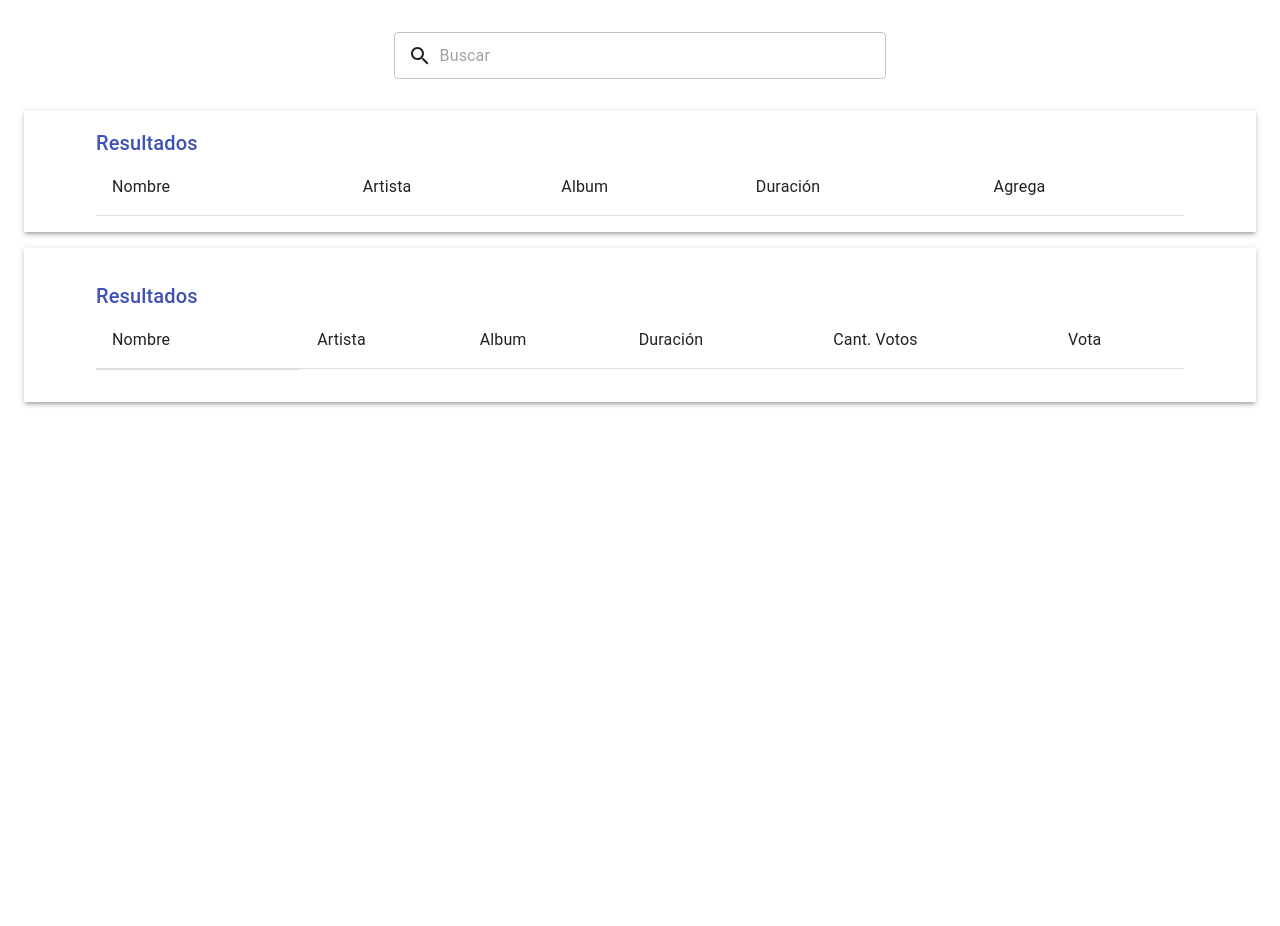
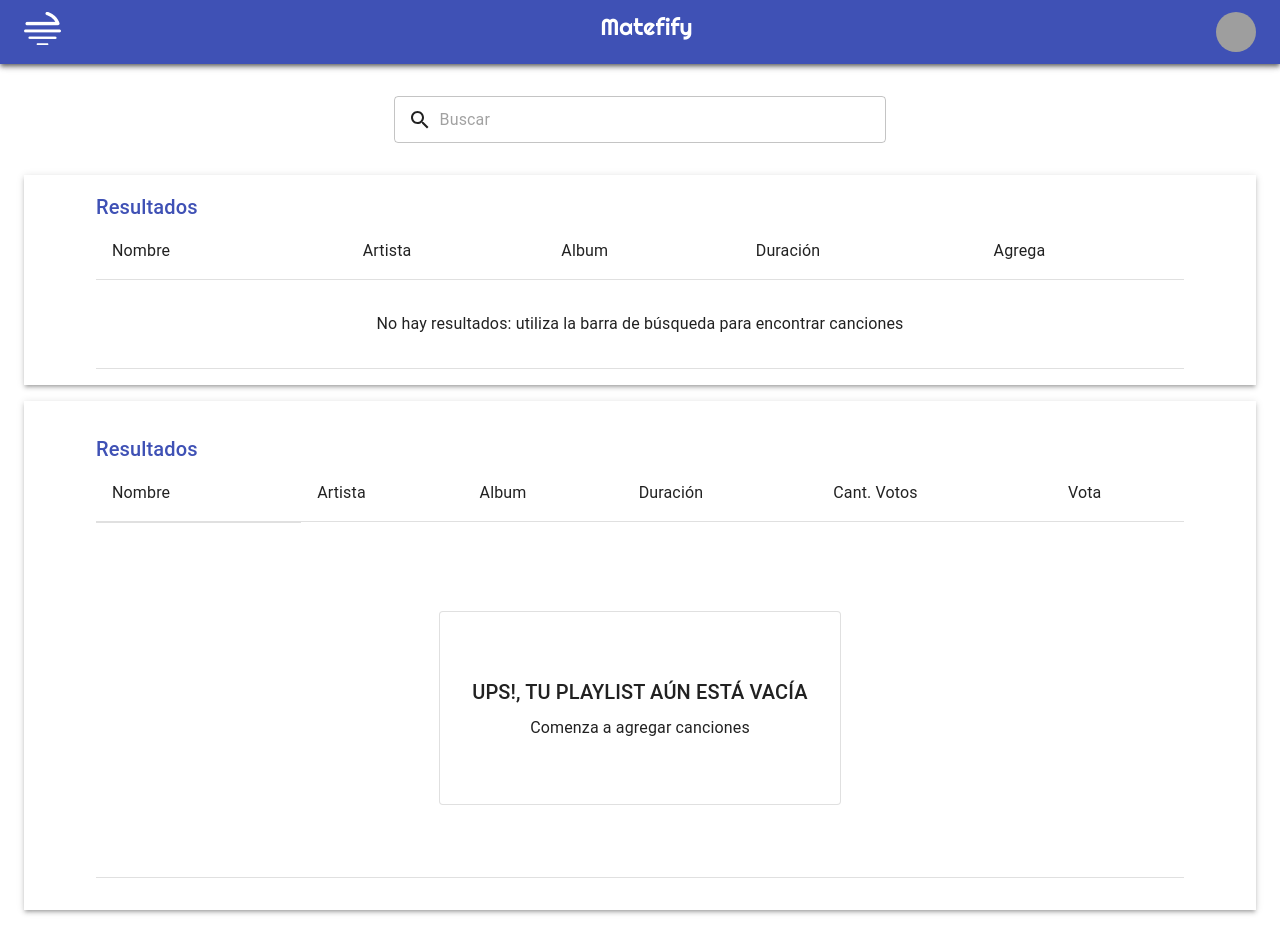
Before and after one commit to Ry-Ferreira/Proyecto-Modulo-2, a React (Create React App) app in the folder app-run/: page /playlist/1 in a window 1280 px wide. Before the commit the page ends 800 px from the top, so only its background shows below. Built offline with nearby package versions, Linux system fonts and the light colour scheme; grey boxes are pictures that could not be loaded.

Commit message:
finish-logic

```diff
--- a/app-run/package.json
+++ b/app-run/package.json
@@ -5,7 +5,9 @@
   "dependencies": {
     "@material-ui/core": "^4.11.0",
     "@material-ui/icons": "^4.9.1",
+    "@material-ui/lab": "^4.0.0-alpha.56",
     "@material-ui/styles": "^4.10.0",
+    "fontsource-roboto": "^3.0.3",
     "react": "^16.13.1",
     "react-dom": "^16.13.1",
     "react-router-dom": "^5.2.0",
--- a/app-run/public/index.html
+++ b/app-run/public/index.html
@@ -5,6 +5,7 @@
     <meta name="viewport" content="width=device-width, initial-scale=1">
     <link rel="shortcut icon" href="%PUBLIC_URL%/favicon.ico">
     <link rel="stylesheet" href="https://fonts.googleapis.com/icon?family=Material+Icons" />
+    <link href="https://fonts.googleapis.com/css2?family=Righteous&display=swap" rel="stylesheet">
     <!--
       Notice the use of %PUBLIC_URL% in the tag above.
       It will be replaced with the URL of the `public` folder during the build.
--- a/app-run/src/App.js
+++ b/app-run/src/App.js
@@ -1,18 +1,24 @@
-import React, { Fragment } from 'react';
+import React, { useState } from 'react';
 import { BrowserRouter as Router, Switch, Route, Link } from "react-router-dom";
 
 // COMPONENTS
 
 import Login from './Pages/Login';
 import Playlist from './Pages/Playlist';
+import Snackbar from './Components/Snackbar';
 
 const App = () => {
+
+
 
   return(
       <Router>
           <Switch>
+            <Route path="/playlist/:uuidUser">
+              <Playlist />
+            </Route>
             <Route path="/playlist">
-              <Playlist />
+              <Snackbar />
             </Route>
             <Route path="/">
               <Login />
--- a/app-run/src/Components/Form.js
+++ b/app-run/src/Components/Form.js
@@ -44,6 +44,7 @@ const Form = (props) => {
                                         id="outlined-basic"
                                         label="Correo electrónico"
                                         variant="outlined"
+                                        onChange={props.handleInputEmail}
                                     />
                                 </Box>
                                 <Box mt={4} width="50%">
@@ -54,18 +55,18 @@ const Form = (props) => {
                                         type="password"
                                         autoComplete="current-password"
                                         variant="outlined"
+                                        onChange={props.handleInputPassword}
                                     />
                                 </Box>
                                 <Box mt={4} width="50%">
                                     <Button
-
                                         fullWidth="bool"
                                         variant="contained"
                                         classes={{
                                             root: classes.root
                                             }}
                                         color="secondary"
-                                        onClick={props.onClick}
+                                        onClick={props.onclick}
                                         >
                                         COMENZAR A CREAR PLAYLISTS
                                     </Button>
--- a/app-run/src/Components/MyPlaylist.js
+++ b/app-run/src/Components/MyPlaylist.js
@@ -17,7 +17,7 @@ import TableBody from '@material-ui/core/TableBody';
 import IconButton from '@material-ui/core/IconButton';
 import ThumbUpAltIcon from '@material-ui/icons/ThumbUpAlt';
 import ThumbDownIcon from '@material-ui/icons/ThumbDown';
-import FavButton from './Sub-components/FavButton';
+import Hidden from '@material-ui/core/Hidden';
 
 const useStyles = makeStyles({
     root: {
@@ -34,20 +34,6 @@ const MyPlaylist = (props) => {
 
     const classes = useStyles();
 
-    const [count, setCountUp] = useState();
-
-    const songItem = props.myPlaylist;
-
-    const handleUpCount = () => {
-        setCountUp([...songItem]);
-    }
-
-    const handleDownCount = () => {
-        console.log("estoy bajando" + songItem);
-    }
-
-
-
 
 
     return (
@@ -61,14 +47,31 @@ const MyPlaylist = (props) => {
                                 <TableRow>
                                     <TableCell><Typography variant="body1"> Nombre </Typography></TableCell>
                                     <TableCell><Typography variant="body1"> Artista </Typography></TableCell>
+                                    <Hidden xsDown>
                                         <TableCell><Typography variant="body1"> Album </Typography></TableCell>
                                         <TableCell><Typography variant="body1"> Duración </Typography></TableCell>
                                         <TableCell><Typography variant="body1"> Cant. Votos </Typography></TableCell>
+                                    </Hidden>
                                     <TableCell><Typography variant="body1"> Vota </Typography></TableCell>
                                 </TableRow>
                             </TableHead>
                             <TableBody>
                                 <Divider variant="middle" classes={{ root: classes.root }} />
+                                {props.existSong &&
+                                    <TableRow key="empty" align='center'>
+                                        <TableCell
+                                            colspan="6"
+                                            style={{
+                                                "text-align": "center"
+                                            }}>
+                                            <Grid container="bool" direction="column" alignItems="center">
+                                                <Box width='75%' alignItems='center'>
+                                                   <EmptyList />
+                                                </Box>
+                                            </Grid>
+                                        </TableCell>
+                                    </TableRow>
+                                }
                                 {props.myPlaylist.map((song) => (
                                     <TableRow key={song.uuid}>
                                         <TableCell align="left">
@@ -80,9 +83,11 @@ const MyPlaylist = (props) => {
                                             </Grid>
                                         </TableCell>
                                         <TableCell align="left">{song.artist.name}</TableCell>
+                                        <Hidden xsDown>
                                             <TableCell align="left">{song.album}</TableCell>
                                             <TableCell align="left">{song.duration}</TableCell>
                                             <TableCell align="left">{song.count}</TableCell>
+                                        </Hidden>
                                         <TableCell align="left">
                                             <Box>
                                                 <IconButton onClick={(event) => props.handleUpCount(event, song.uuid)}>
@@ -94,7 +99,6 @@ const MyPlaylist = (props) => {
                                                     </Box>
                                                 </IconButton>
                                             </Box>
-                                            {/* <FavButton song={song} onClickUp={props.handleUpCount} onClickDown={props.handleDownCount} />*/}
                                         </TableCell>
                                     </TableRow>
                                 ))
--- a/app-run/src/Components/NavBar.js
+++ b/app-run/src/Components/NavBar.js
@@ -4,9 +4,22 @@ import AppBar from '@material-ui/core/AppBar';
 import Toolbar from '@material-ui/core/Toolbar';
 import Typography from '@material-ui/core/Typography';
 import MateifyLogo from '../Images/LogoMateify.png';
+import { makeStyles } from '@material-ui/core/styles';
 import Box from '@material-ui/core/Box';
+import { Avatar } from '@material-ui/core';
+import Hidden from '@material-ui/core/Hidden';
+import { green } from '@material-ui/core/colors';
+
+const useStyles = makeStyles({
+  root: {
+      backgroundColor: green,
+  }
+});
 
 const NavBar = (props) => {
+
+  const classes = useStyles();
+
     return (
       <Box boxShadow="3">
         <AppBar position="static">
@@ -15,10 +28,13 @@ const NavBar = (props) => {
               <Box mr={1}>
                 <img src={MateifyLogo} alt="MateifyLogo"/>
               </Box>
-              <Box ml={1}>
-                <Typography variant="h6">
-                    Mateaify
-                </Typography>
+              <Box ml={1} fontSize={23} fontFamily="Righteous">
+                <Hidden xsDown={props.downSm}>
+                    Matefify
+                </Hidden>
+              </Box>
+              <Box>
+                {props.user &&<Avatar alt="hola" src={props.src}></Avatar>}
               </Box>
             </Grid>
           </Toolbar>
--- a/app-run/src/Components/SearchSong.js
+++ b/app-run/src/Components/SearchSong.js
@@ -16,6 +16,8 @@ import TableContainer from '@material-ui/core/TableContainer';
 import TableHead from '@material-ui/core/TableHead';
 import TableRow from '@material-ui/core/TableRow';
 import AddButton from './Sub-components/AddButton';
+import EmptySearch from './Sub-components/EmptySearch';
+import { Hidden } from '@material-ui/core';
 
 const useStyle = makeStyles((theme) => ({
     root: {
@@ -30,7 +32,7 @@ const useStyle = makeStyles((theme) => ({
 
 
 
-const SearchPlay = (props) => {
+const SearchSong = (props) => {
 
     let filterList = props.filterList;
     let classes = useStyle();
@@ -65,25 +67,42 @@ const SearchPlay = (props) => {
                                     <TableRow>
                                         <TableCell><Typography variant="body1"> Nombre </Typography></TableCell>
                                         <TableCell><Typography variant="body1"> Artista </Typography></TableCell>
+                                        <Hidden xsDown>
                                             <TableCell><Typography variant="body1"> Album </Typography></TableCell>
                                             <TableCell><Typography variant="body1"> Duración </Typography></TableCell>
+                                        </Hidden>
                                         <TableCell><Typography variant="body1"> Agrega </Typography></TableCell>
                                     </TableRow>
                                 </TableHead>
                                 <TableBody>
+                                    {filterList.length < 1 &&
+                                        <TableRow key="empty" align="center">
+                                            <TableCell
+                                                colspan="6"
+                                                style={{
+                                                    "text-align": "center"
+                                                }}>
+                                                <Grid container="bool" direction="column" alignItems="center">
+                                                        <EmptySearch />
+                                                </Grid>
+                                            </TableCell>
+                                        </TableRow>
+                                    }
                                     {filterList.map((song) => (
                                         <TableRow key={song.uuid}>
                                             <TableCell align="left">
                                                 <Grid container="bool" direction="row" alignItems="center">
                                                     <Box mr={2}>
-                                                                <Avatar alt={song.artist.name} src={song.artist.coverUrl}/>
+                                                        <Avatar alt={song.artist.name} src={song.artist.coverUrl} />
                                                     </Box>
                                                     {song.name}
                                                 </Grid>
                                             </TableCell>
                                             <TableCell align="left">{song.artist.name}</TableCell>
+                                            <Hidden xsDown>
                                                 <TableCell align="left">{song.album}</TableCell>
                                                 <TableCell align="left">{song.duration}</TableCell>
+                                            </Hidden>
                                             <TableCell align="left"><AddButton onClick={(e) => clickButton(song.uuid)} /></TableCell>
                                         </TableRow>
                                     ))}
@@ -97,4 +116,4 @@ const SearchPlay = (props) => {
     )
 }
 
-export default SearchPlay;
+export default SearchSong;
--- a/app-run/src/Components/Snackbar.js
+++ b/app-run/src/Components/Snackbar.js
@@ -11,7 +11,7 @@ const Snackbar = () => {
             <NavBar justify="center" />
             <Container>
                 <Box boxShadow="3" my={15} mx={20} py={2}>
-                    <Grid container="bool"  direction="column"   justify="center">
+                    <Grid container="bool" direction="column" justify="center">
                         <Padlock />
                     </Grid>
                 </Box>
--- a/app-run/src/Components/Sub-components/EmptySearch.js
+++ b/app-run/src/Components/Sub-components/EmptySearch.js
@@ -1,5 +1,5 @@
 import React from 'react';
-import { makeStyles ,Container, Grid, Typography } from '@material-ui/core';
+import { makeStyles, Grid, Typography } from '@material-ui/core';
 import Box from '@material-ui/core/Box';
 
 const useStyles = makeStyles({
@@ -11,13 +11,11 @@ const useStyles = makeStyles({
 
 const EmptySearch = () => {
 
-    let classes = useStyles();
 
     return (
-
         <Grid container="bool" justify="center" alignItems="center">
-            <Box mt={4}>
-                <Typography variant="body1">No hay resultados: utiliza la barra de búsqueda para encontr canciones</Typography>
+            <Box my={2}>
+                <Typography variant="body1">No hay resultados: utiliza la barra de búsqueda para encontrar canciones</Typography>
             </Box>
         </Grid>
     )
--- a/app-run/src/Pages/Playlist.js
+++ b/app-run/src/Pages/Playlist.js
@@ -1,29 +1,41 @@
 import React, { Fragment, useState, useEffect } from "react";
 import Snackbar from "../Components/Snackbar";
+import NavBar from '../Components/NavBar';
 import SearchSong from "../Components/SearchSong";
 import MyPlaylist from "../Components/MyPlaylist";
 import songsJSON from "../base-de-datos/songData.json";
-
+import userJSON from '../base-de-datos/userData.json';
+import { useParams } from 'react-router-dom';
 
 const Playlist = () => {
+
   let songs = songsJSON;
 
   const [inputValue, setInputValue] = useState("");
   const [filterList, setFilterList] = useState([]);
   const [myPlaylist, setMyPlaylist] = useState([]);
+  const [existSong, setExistSong] = useState(true);
+
+
+
+  let { uuidUser } = useParams();
+
+  const filterUser =  userJSON.filter((u) => {
+    if (u.uuid == uuidUser) {
+          return true;
+    } else {
+        return false;
+    }});
 
 
   React.useEffect(() => {
     let result = songs.filter(s => inputValue
       ? JSON.stringify(s).toLowerCase().includes(inputValue.toLowerCase())
       : '');
-      console.log("im working");
-
-    // let filterResult = result.filter(s => !myPlaylist.includes(s));
     let filterResult = result.filter(s => !myPlaylist.includes(s));
-
     setFilterList(filterResult);
   }, [inputValue, myPlaylist]);
+
 
 
   // const filterSongs = (song) => {
@@ -39,23 +51,6 @@ const Playlist = () => {
     setInputValue(e.target.value);
   };
 
-  // const handleInputKeyPress = (e) => {
-  //   if (e.key === "Enter") {
-  //       // primero me quedo con los resultyados filtrados
-  //     let result = songs.filter((song) => {
-  //       // Aca filtro las canciones que coinciden con la busqueda
-  //       if (song.name.includes(inputValue)) {
-  //         return true;
-  //       } else {
-  //         return false;
-  //       }
-  //     });
-  //     const inPlaylist = result.filter(s => !myPlaylist.includes(s));
-  //     console.log(inPlaylist);
-  //     // despues actualizo el estado con esos resultados pora poder mostrarlos en el render
-  //     setFilterList(inPlaylist);
-  //   }
-  // };
 
   const handlePassSong = (uuid) => {
     let newSong = songsJSON.filter((song) => {
@@ -67,11 +62,12 @@ const Playlist = () => {
     });
 
     let songWithCount = newSong.map((song) => (
-        {...song, count: 0}
-        ));
+      { ...song, count: 0 }
+    ));
 
-      setMyPlaylist([...myPlaylist].concat(songWithCount));
-    };
+    setMyPlaylist([...myPlaylist].concat(songWithCount));
+    setExistSong(false);
+  };
 
   const handleUpCount = (e, uuid) => {
     let index = myPlaylist.findIndex(song => song.uuid === uuid);
@@ -89,14 +85,23 @@ const Playlist = () => {
 
   return (
     <Fragment>
+      <NavBar
+        downSm={true}
+        justify="space-between"
+        user={true}
+        src={filterUser[0] && filterUser[0].profilePictureUrl}/>
       <SearchSong
         onChange={handleInputValue}
         filterList={filterList}
         clickButton={handlePassSong}
         inputValue={inputValue}
       />
-      <MyPlaylist myPlaylist={myPlaylist} handleUpCount={handleUpCount} handleDownCount={handleDownCount} />
-    </Fragment>
+      <MyPlaylist
+        myPlaylist={myPlaylist}
+        handleUpCount={handleUpCount}
+        handleDownCount={handleDownCount}
+        existSong={existSong}/>
+      </Fragment>
   );
 };
 
--- a/app-run/src/base-de-datos/songData.json
+++ b/app-run/src/base-de-datos/songData.json
@@ -79,7 +79,7 @@
     "uuid": 8,
     "name": "Verte Reír",
     "album": "Aunque Cueste Ver el Sol",
-    "duration": "",
+    "duration": "4:27",
     "artist": {
         "uuid": "3",
         "name": "NTVG",
```
Also changed, not shown: app-run/src/Pages/Login.js (+44 -7 lines), 1 other file (tests, documents, lock files or other folders). Lines whose indentation alone changed are shown as unchanged.
